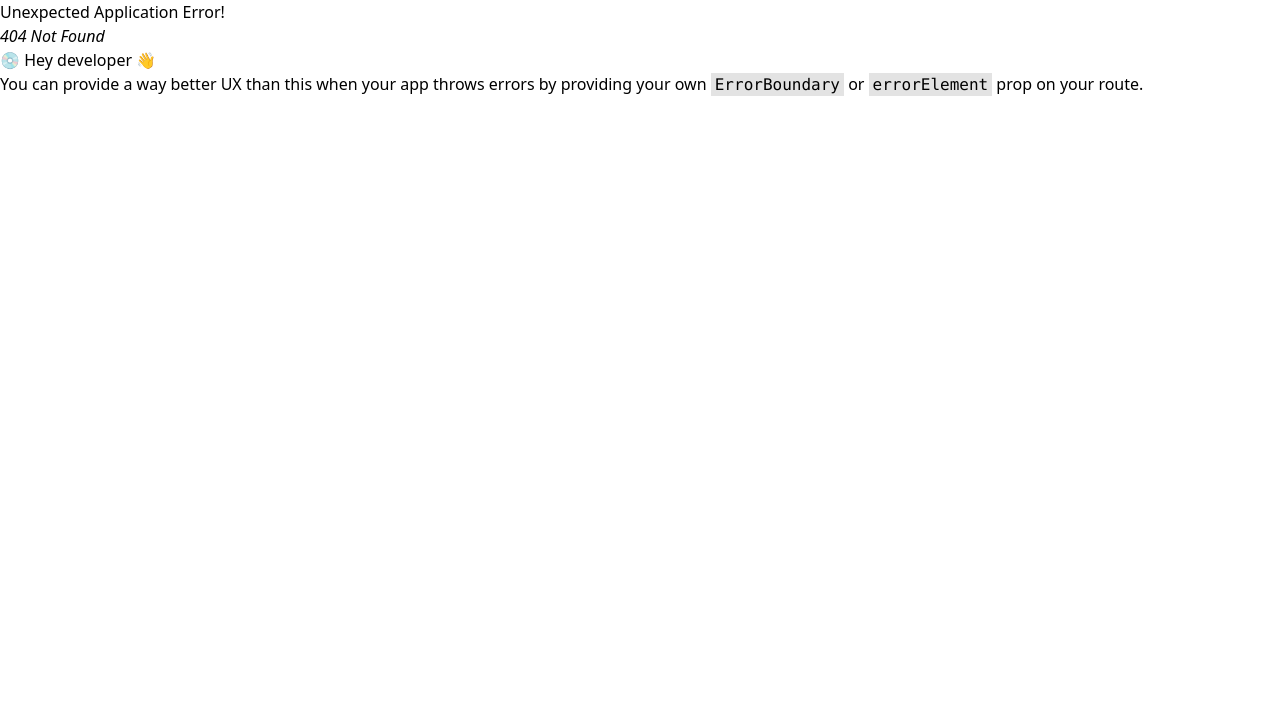
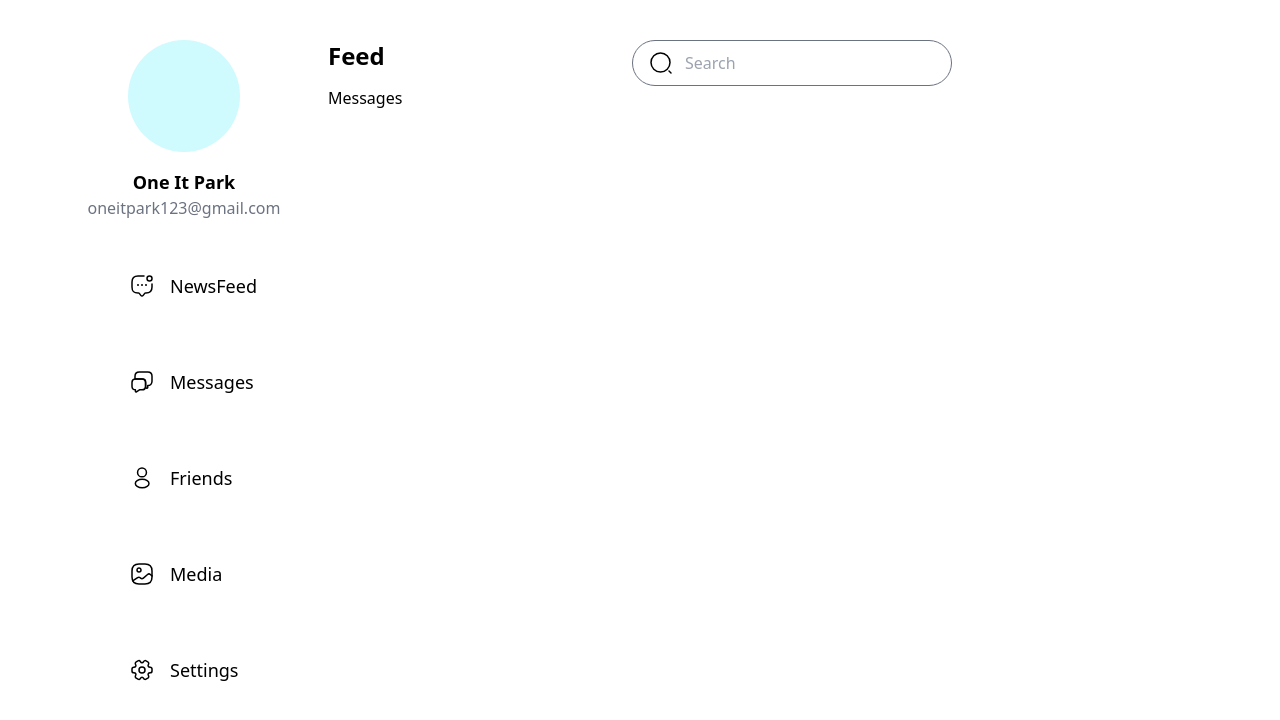
Before and after one commit to sohelrana3/Social-media-clone, a React (Vite) app in the folder fontend/: page /messages in a window 1280 px wide. Before the commit this address had no page. Shown: the top 720 px of the page. Built offline with nearby package versions, Linux system fonts and the light colour scheme; sample sign-in values are in the browser's storage.

Commit message:
root layout

```diff
--- a/fontend/src/App.jsx
+++ b/fontend/src/App.jsx
@@ -11,6 +11,8 @@ import LoginPage from "./pages/login";
 import Home from "./pages/Home";
 import NotLoggedInUser from "./pages/privateRouter/NotLoggedInUser";
 import LoggedInUser from "./pages/privateRouter/LoggedInUser";
+import RootLayout from "./components/Rootlayout";
+import Messages from "./pages/Messages";
 
 const router = createBrowserRouter(
   createRoutesFromElements(
@@ -20,7 +22,10 @@ const router = createBrowserRouter(
         <Route path="/login" element={<LoginPage />}></Route>
       </Route>
       <Route element={<LoggedInUser />}>
-        <Route path="/" element={<Home />}></Route>
+        <Route path="/" element={<RootLayout />}>
+          <Route index element={<Home />}></Route>
+          <Route path="messages" element={<Messages />}></Route>
+        </Route>
       </Route>
     </Route>
   )
--- a/fontend/src/components/HomeComponents/LeftPart/SettingOption/index.jsx
+++ b/fontend/src/components/HomeComponents/LeftPart/SettingOption/index.jsx
@@ -1,16 +1,22 @@
 import React from "react";
+import {Moon} from "../../../../svg/Moon"
+import {Logout} from "../../../../svg/Logout"
 
 const SettingsOption = () => {
   return (
     <ul>
       <li className="flex items-center gap-x-2">
-        <div>Icon</div>
+        <div>
+          <Moon />
+        </div>
         <div>
           <p className="text-xl text-black">Display</p>
         </div>
       </li>
       <li className="flex items-center gap-x-2">
-        <div>Icon</div>
+        <div>
+          <Logout />
+        </div>
         <div>
           <p className="text-xl text-black">LogOuts</p>
         </div>
--- /dev/null
+++ b/fontend/src/components/Rootlayout/index.jsx
@@ -0,0 +1,24 @@
+import React from 'react'
+import LeftPart from "../../components/HomeComponents/LeftPart";
+import HomePost from "../../components/HomeComponents/PostPart";
+import { Outlet } from 'react-router-dom';
+
+const RootLayout = () => {
+  return (
+    <div className="mx-20 grid grid-cols-[1fr,3fr,1fr] mt-10 gap-x-10">
+        <div className="">
+          <LeftPart />
+        </div>
+        <div>
+          <HomePost />
+          <Outlet />
+        </div>
+        <div>
+
+          {/* Right part */}
+        </div>
+      </div>
+  )
+}
+
+export default RootLayout
--- a/fontend/src/pages/Home/index.jsx
+++ b/fontend/src/pages/Home/index.jsx
@@ -11,18 +11,10 @@ const Home = () => {
       <Helmet>
         <title>Home Page</title>
       </Helmet>
-      <div className="mx-20 grid grid-cols-[1fr,3fr,1fr] mt-10 gap-x-10">
-        <div className="">
-          <LeftPart />
-        </div>
-        <div>
-          <HomePost />
-        </div>
-        <div>
+      <div>
+        <h2>home page</h2>
+      </div>
 
-          {/* Right part */}
-        </div>
-      </div>
     </>
   );
 };
--- /dev/null
+++ b/fontend/src/pages/Messages/index.jsx
@@ -0,0 +1,9 @@
+import React from 'react'
+
+const Messages = () => {
+  return (
+    <div>Messages</div>
+  )
+}
+
+export default Messages
```
